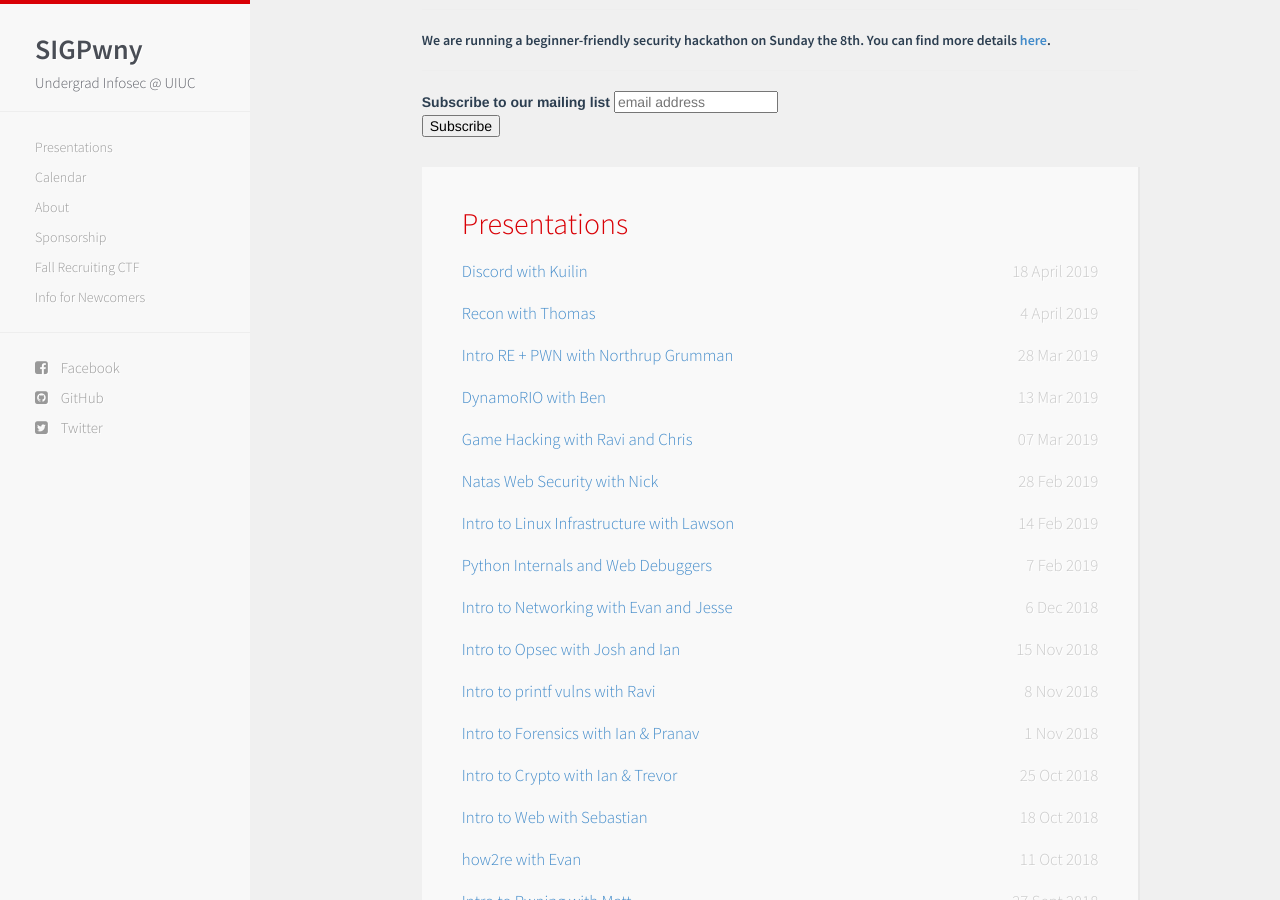
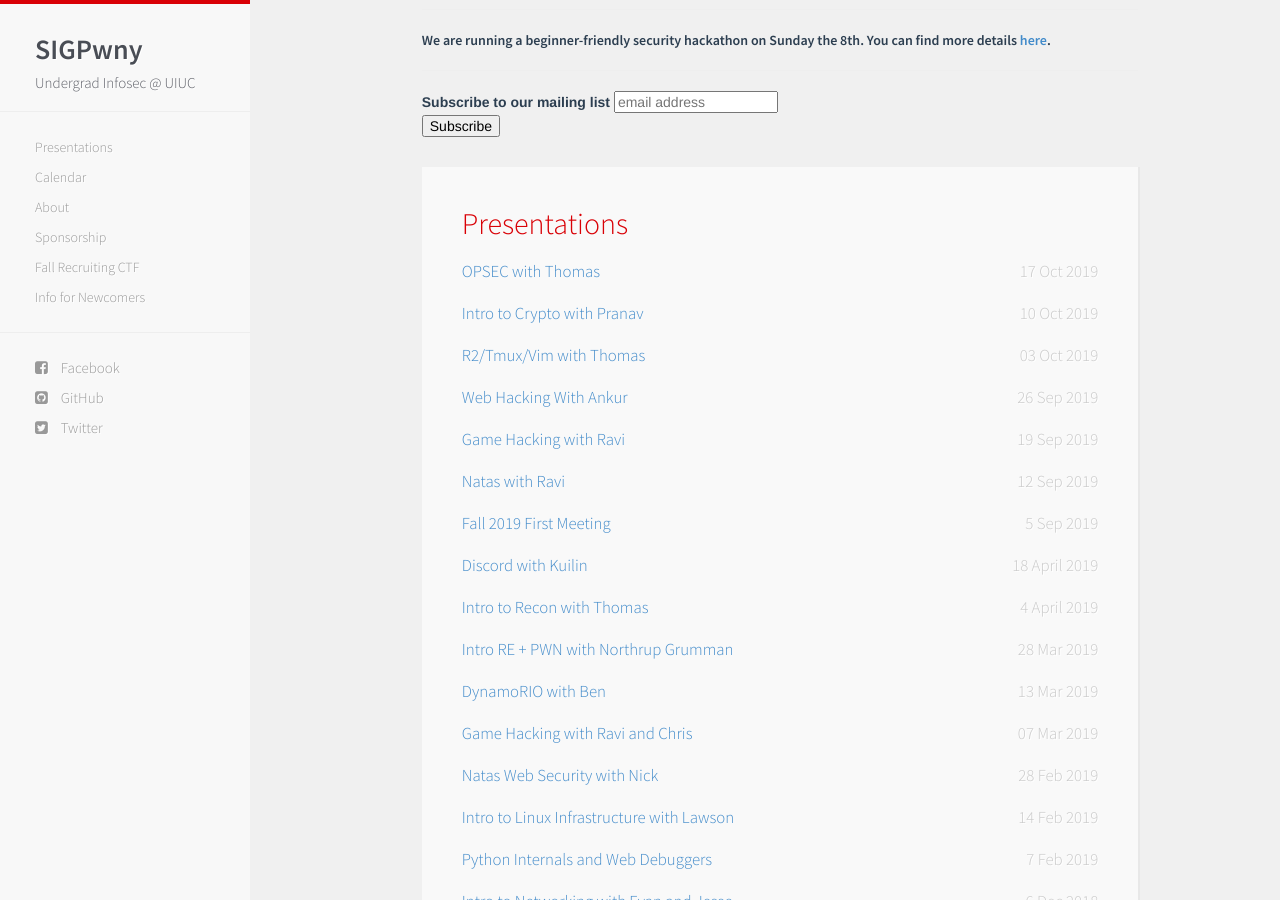
Before and after one commit to sigpwny/sigpwny.github.io-archive, a Jekyll site: the page built from index.html, in a window 1280 px wide and 900 px high, scrolled down 279 px. Built offline with Jekyll 4.4.1, drawn with Linux system fonts in a browser that asks for light colours; nearby versions of some CDN libraries; comment, search, counter and statistics services are not loaded.

Commit message:
Updated presentations page, hopefully all the links are correct

```diff
--- a/_includes/presentations.html
+++ b/_includes/presentations.html
@@ -15,11 +15,39 @@
 
     <!-- new member task: add all of these -->
     <li><span>
+        <a href="https://docs.google.com/presentation/d/1ShUQwtDgVuRBGKlSEU1Lgw-kdL17CJhXmzFbM1L99sc/edit?usp=sharing">OPSEC with Thomas</a>
+        <time class="pull-right post-list">17 Oct 2019</time>
+    </span></li>
+    <li><span>
+        <a href="https://docs.google.com/presentation/d/1NR_sNshcXSrbEMrPLBfe9LepDTz6iIONFzJKwKPNEAM/edit?usp=sharing">Intro to Crypto with Pranav</a>
+        <time class="pull-right post-list">10 Oct 2019</time>
+    </span></li>
+    <li><span>
+        <a href="https://docs.google.com/presentation/d/1vrQ5t6dELw74DJ8SWlaGkctPpThrjOd6gFDDUyckcSk/edit?usp=sharing">R2/Tmux/Vim with Thomas</a>
+        <time class="pull-right post-list">03 Oct 2019</time>
+    </span></li>
+    <li><span>
+        <a href="https://docs.google.com/presentation/d/15YxJdcP99bn6sWzfqfh8LoZ-FrxWrkkWjol2FZXUECU/">Web Hacking With Ankur</a>
+        <time class="pull-right post-list">26 Sep 2019</time>
+    </span></li>
+    <li><span>
+        <a href="https://docs.google.com/presentation/d/1ShUQwtDgVuRBGKlSEU1Lgw-kdL17CJhXmzFbM1L99sc/edit?usp=sharing">Game Hacking with Ravi</a>
+        <time class="pull-right post-list">19 Sep 2019</time>
+    </span></li>
+    <li><span>
+        <a href="https://docs.google.com/presentation/d/15dAvCSUB_4NEyqEUtumOJYVFgF2ugYmGhhsRywCs7ko/edit#slide=id.p">Natas with Ravi</a>
+        <time class="pull-right post-list">12 Sep 2019</time>
+    </span></li>
+    <li><span>
+        <a href="https://docs.google.com/presentation/d/1M-GxKFd6hbJc3_1nFrpxFIsGbtwnJbEXxI82YB62wdw/edit#slide=id.g6269e4014d_0_141">Fall 2019 First Meeting</a>
+        <time class="pull-right post-list">5 Sep 2019</time>
+    </span></li>
+    <li><span>
         <a href="https://docs.google.com/presentation/d/1-gMZTiNNeJGXlc7SYVR1Wu9s7XBEyx8tmXQZUghRI3I/edit?usp=sharing">Discord with Kuilin</a>
         <time class="pull-right post-list">18 April 2019</time>
     </span></li>
     <li><span>
-        <a href="https://docs.google.com/presentation/d/1pTsCesXaHT_7K5epnTVGup9j8RWaRIBwBRvQdkZZQRA/edit?usp=sharing">Recon with Thomas</a>
+        <a href="https://docs.google.com/presentation/d/1pTsCesXaHT_7K5epnTVGup9j8RWaRIBwBRvQdkZZQRA/edit?usp=sharing">Intro to Recon with Thomas</a>
         <time class="pull-right post-list">4 April 2019</time>
     </span></li>
     <li><span>
```
